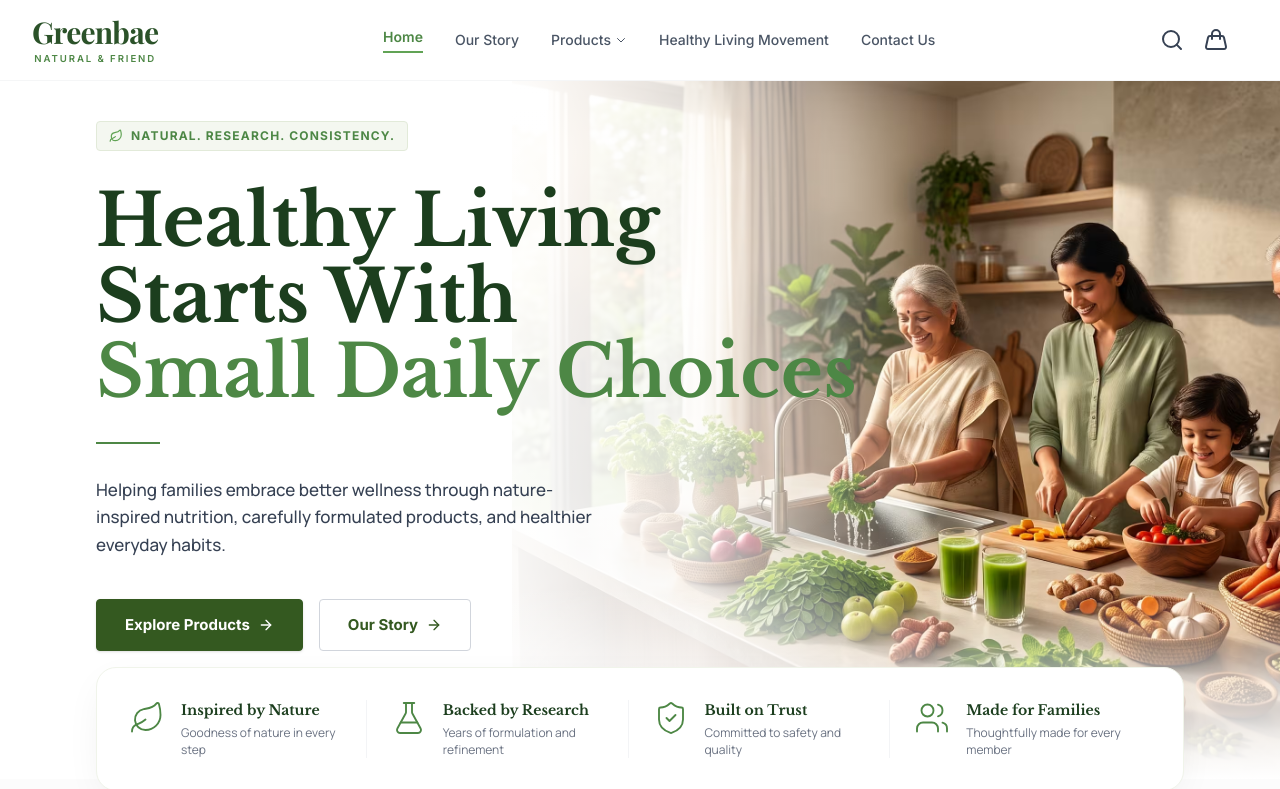
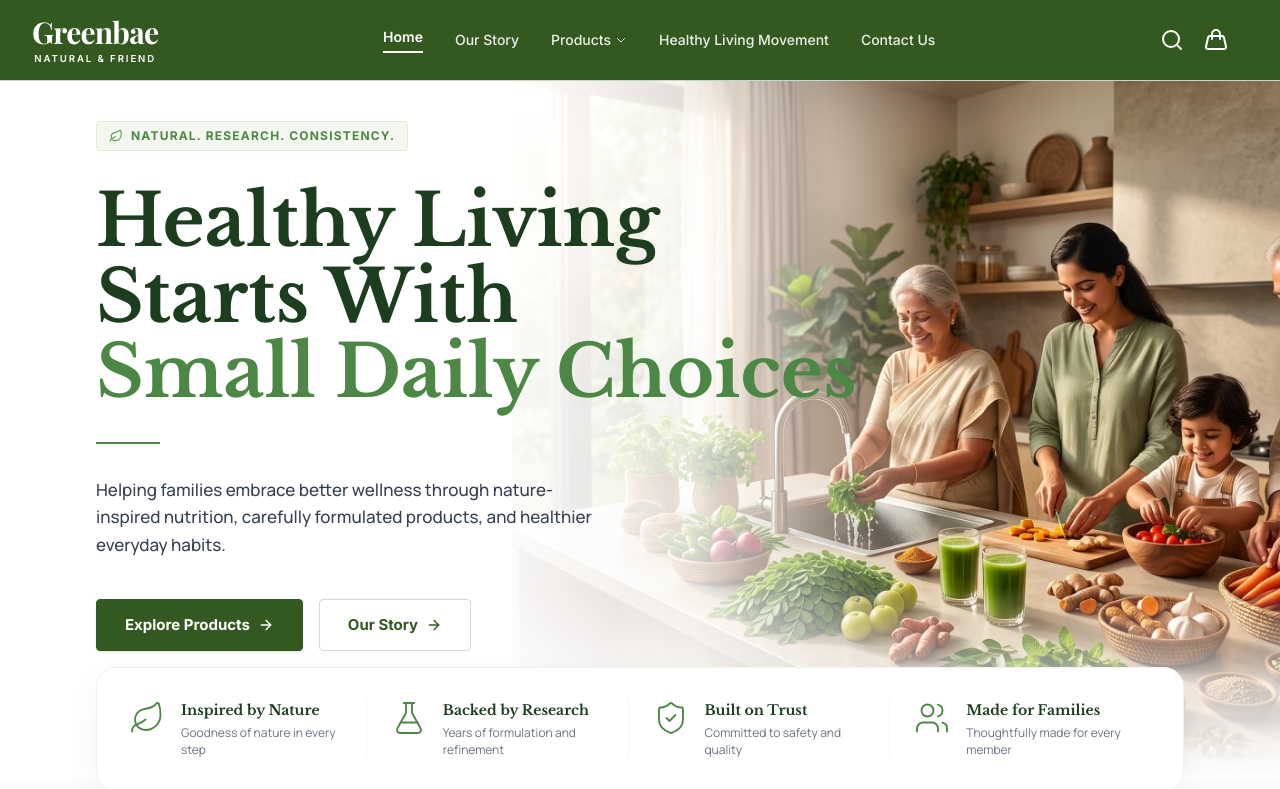
Before and after one commit to studioelemento/greenBae, a React (Vite) app in the folder frontend/: page / in a window 1280 px wide. Shown: the top 789 px of the page. Built offline with nearby package versions, Linux system fonts and the light colour scheme; a web font is replaced by a local one.

Commit message:
navbar color changed

```diff
--- a/frontend/src/components/layout/Navbar.jsx
+++ b/frontend/src/components/layout/Navbar.jsx
@@ -15,14 +15,14 @@ const Navbar = () => {
   ];
 
   return (
-    <header className="bg-white sticky top-0 z-50 border-b border-gray-100/80">
+    <header className="bg-[#345920] sticky top-0 z-50 border-b border-gray-100/80">
       <div className="container mx-auto px-4 sm:px-6 lg:px-8">
         <div className="flex justify-between items-center h-20">
           {/* Logo */}
           <div className="flex-shrink-0 flex items-center">
             <Link to="/" className="flex flex-col items-center" onClick={() => setIsMobileMenuOpen(false)}>
-              <span className="font-serif text-3xl font-bold text-primary-800 tracking-tight">Greenbae</span>
-              <span className="text-[0.6rem] uppercase tracking-[0.2em] text-primary-600 font-semibold mt-0.5">Natural & Friend</span>
+              <span className="text-white font-serif text-3xl font-bold text-primary-800 tracking-tight">Greenbae</span>
+              <span className="text-white text-[0.6rem] uppercase tracking-[0.2em] text-primary-600 font-semibold mt-0.5">Natural & Friend</span>
             </Link>
           </div>
 
@@ -36,8 +36,8 @@ const Navbar = () => {
                   to={link.path}
                   className={
                     isActive
-                      ? "text-primary-600 font-semibold text-sm border-b-2 border-primary-500 pb-1 flex items-center gap-1"
-                      : "text-gray-600 hover:text-primary-700 font-medium text-sm transition-colors flex items-center gap-1"
+                      ? "text-white font-semibold text-sm border-b-2 border-white pb-1 flex items-center gap-1"
+                      : "text-white/90 hover:text-white font-medium text-sm transition-colors flex items-center gap-1"
                   }
                 >
                   {link.label}
@@ -50,7 +50,7 @@ const Navbar = () => {
           </nav>
 
           {/* Icons */}
-          <div className="flex items-center space-x-5 text-gray-700">
+          <div className="text-white flex items-center space-x-5 text-gray-700">
             <Search/>
             <Handbag/>
             {/* Hamburger Button */}
@@ -65,8 +65,17 @@ const Navbar = () => {
         </div>
       </div>
 
+      {/* Mobile Menu Overlay Backdrop */}
+      <div
+        className={`md:hidden fixed inset-0 top-20 bg-black transition-opacity duration-300 ${
+          isMobileMenuOpen ? 'opacity-30 visible' : 'opacity-0 invisible pointer-events-none'
+        }`}
+        onClick={() => setIsMobileMenuOpen(false)}
+        aria-hidden="true"
+      />
+
       {/* Mobile Dropdown Navigation Menu */}
-      <div className={`md:hidden absolute w-full left-0 top-[100%] bg-white border-t border-gray-100 transition-all duration-300 ease-in-out origin-top shadow-lg overflow-hidden ${
+      <div className={`md:hidden absolute w-full left-0 top-[100%] bg-white border-t border-green-900 transition-all duration-300 ease-in-out origin-top shadow-lg overflow-hidden z-50 ${
         isMobileMenuOpen ? 'max-h-[500px] opacity-100 visible' : 'max-h-0 opacity-0 invisible'
       }`}>
         <nav className="flex flex-col py-4 px-6 space-y-4 shadow-[0_10px_20px_rgba(0,0,0,0.05)]">
```
